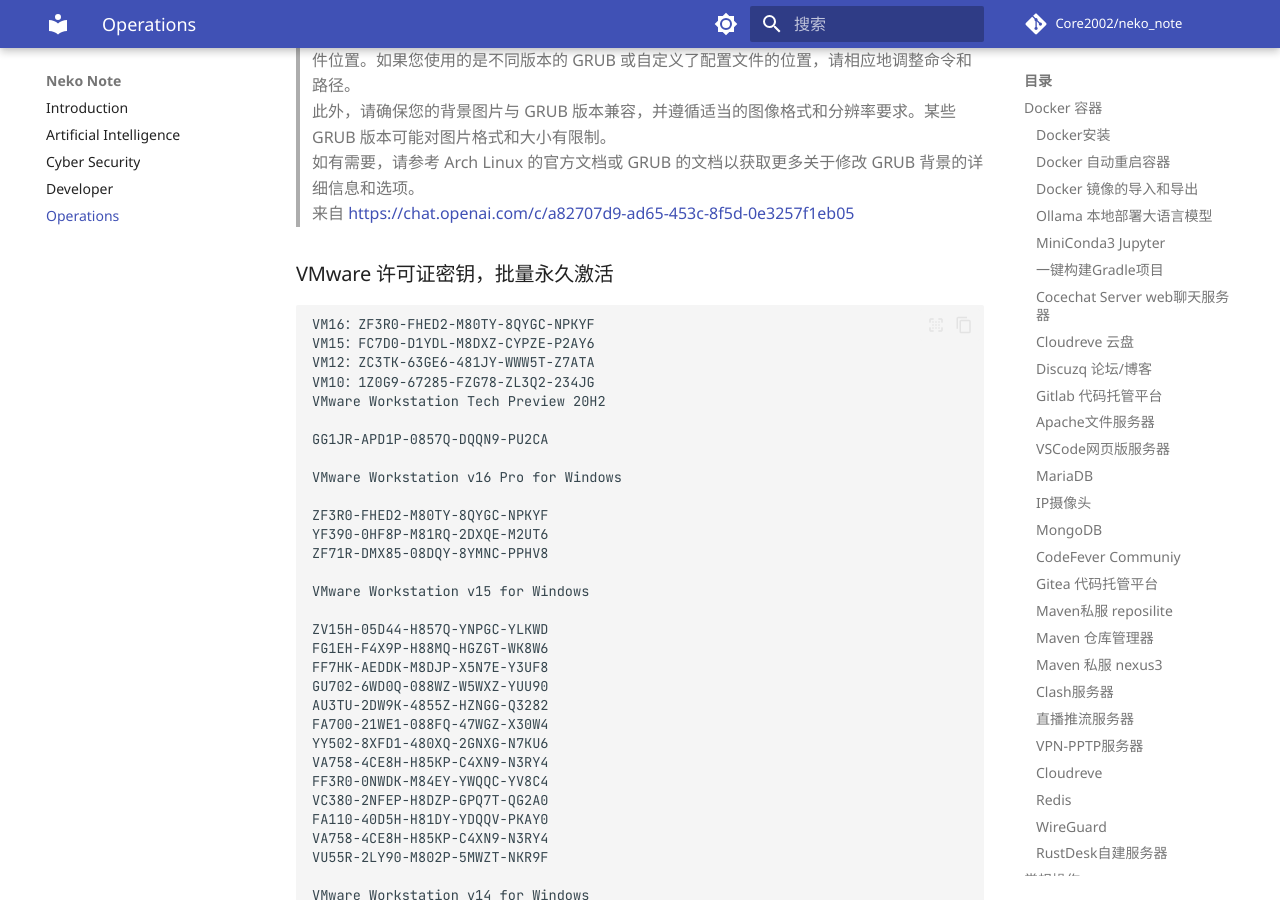
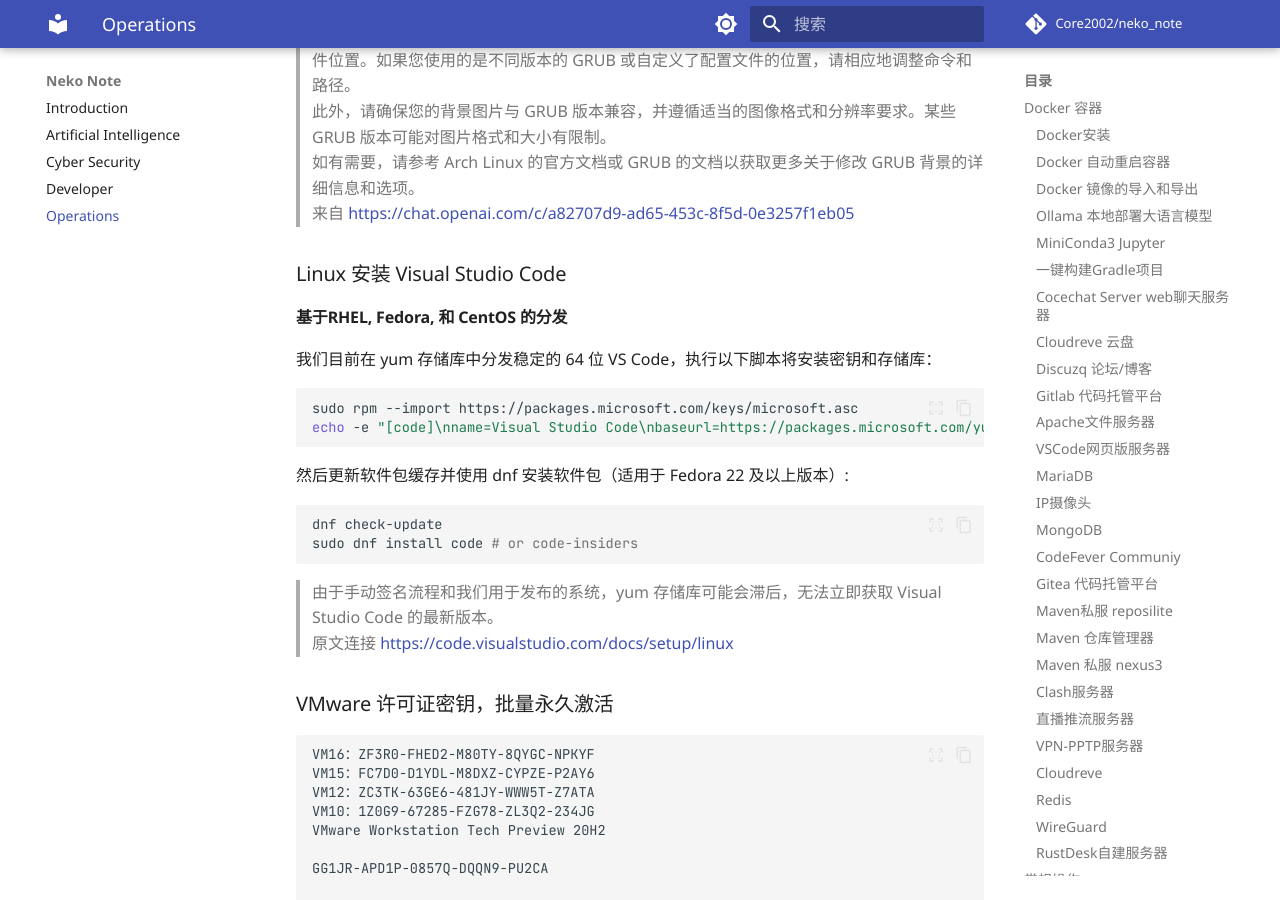
Before and after one commit to Core2002/neko_note, an MkDocs documentation site: the page built from docs/operations.md, in a window 1280 px wide and 900 px high, scrolled down 20145 px. Built offline with MkDocs 1.6.1 and Material for MkDocs 9.7.7, drawn with Linux system fonts in a browser that asks for light colours; comment, search, counter and statistics services are not loaded.

Commit message:
✨ Feat:  Add Visual Studio Code installation guide for Linux.
- Add detailed instructions for installing Visual Studio Code on Linux distributions based on RHEL, Fedora, and CentOS
- Include steps to import Microsoft GPG key and configure the VS Code repository
- Provide commands for updating package cache and installing VS Code using dnf
- Note potential delay in obtaining the latest VS Code version due to manual signing process

````diff
--- a/docs/operations.md
+++ b/docs/operations.md
@@ -1028,6 +1028,27 @@
 > 如有需要，请参考 Arch Linux 的官方文档或 GRUB 的文档以获取更多关于修改 GRUB 背景的详细信息和选项。
 > 来自 <https://chat.openai.com/c/a82707d9-ad65-453c-8f5d-0e3257f1eb05>
 
+### Linux 安装 Visual Studio Code
+
+#### 基于RHEL, Fedora, 和 CentOS 的分发
+
+我们目前在 yum 存储库中分发稳定的 64 位 VS Code，执行以下脚本将安装密钥和存储库：
+
+```bash
+sudo rpm --import https://packages.microsoft.com/keys/microsoft.asc
+echo -e "[code]\nname=Visual Studio Code\nbaseurl=https://packages.microsoft.com/yumrepos/vscode\nenabled=1\ngpgcheck=1\ngpgkey=https://packages.microsoft.com/keys/microsoft.asc" | sudo tee /etc/yum.repos.d/vscode.repo > /dev/null
+```
+
+然后更新软件包缓存并使用 dnf 安装软件包（适用于 Fedora 22 及以上版本）:
+
+```bash
+dnf check-update
+sudo dnf install code # or code-insiders
+```
+
+> 由于手动签名流程和我们用于发布的系统，yum 存储库可能会滞后，无法立即获取 Visual Studio Code 的最新版本。
+> 原文连接 <https://code.visualstudio.com/docs/setup/linux>
+
 ### VMware 许可证密钥，批量永久激活
 
 ```text
````
